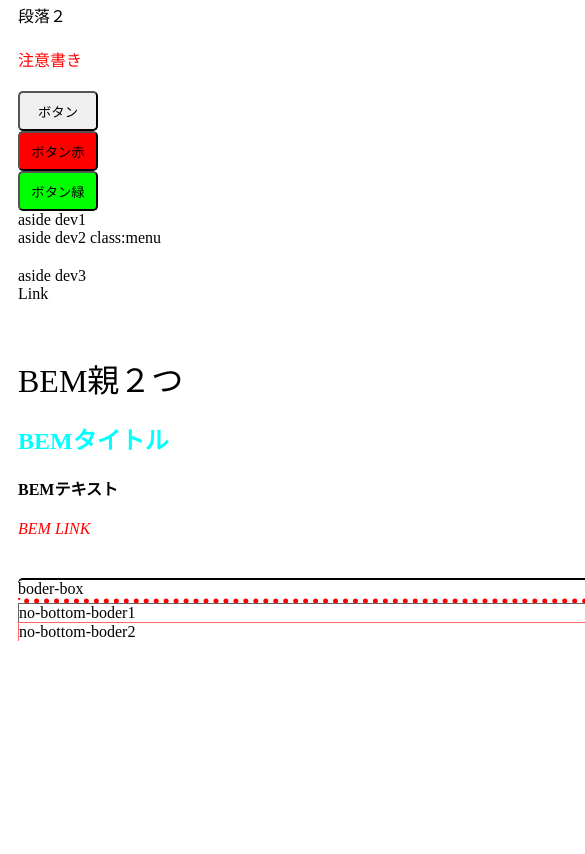
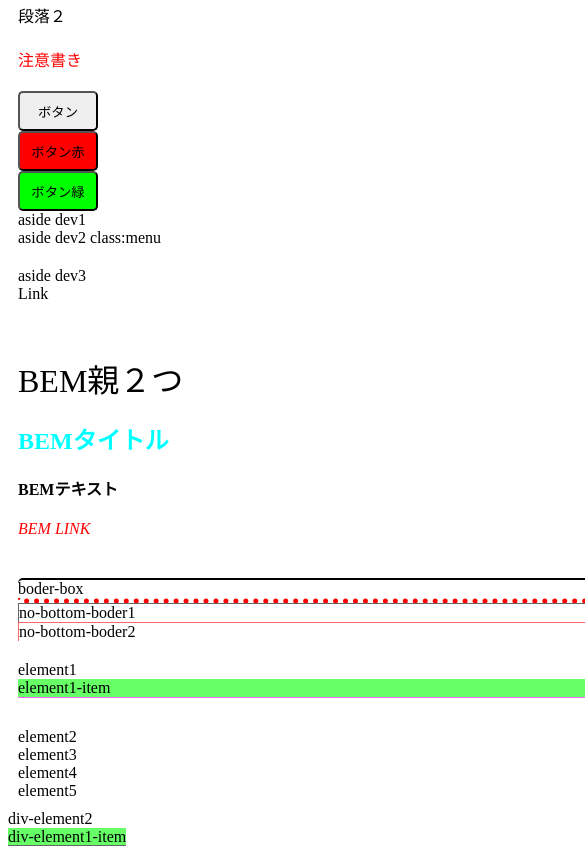
Before and after one commit to SS-520/SassStudy, a website: page index.html in a window 390 px wide. Shown: the part 434-1288 px from the top of the page, 585 px wide, since content can reach past the window. Before the commit the page ends 1093 px from the top, so only its background shows below. Drawn offline with Linux system fonts and the light colour scheme.

Commit message:
@at-rootの説明と使い方

```diff
--- a/index.html
+++ b/index.html
@@ -8,6 +8,7 @@
     <link rel="stylesheet" href="/css/lecture13.css" />
     <link rel="stylesheet" href="/css/lecture14.css" />
     <link rel="stylesheet" href="/css/lecture15.css" />
+    <link rel="stylesheet" href="/css/lecture16.css" />
     <title>Udemy Sass Sample</title>
   </head>
   <body id="top">
@@ -63,6 +64,20 @@
         <div class="no-bottom-boder2">no-bottom-boder2</div>
       </section>
       <!-- lecture14.css用↑ -->
+      <!-- lecture16.css用↓ -->
+      <section class="block">
+        <div class="element1">
+          element1
+          <div class="item">element1-item</div>
+        </div>
+        <div class="element2">element2</div>
+        <div class="element3">element3</div>
+        <div class="element4">element4</div>
+        <div class="element5">element5</div>
+      </section>
+      <div class="element2">div-element2</div>
+      <div class="element1"><dix class="item">div-element1-item</dix></div>
+      <!-- lecture16.css用↑ -->
     </main>
   </body>
 </html>
--- /dev/null
+++ b/scss/lecture16.scss
@@ -0,0 +1,46 @@
+/* @at-rootについて */
+.block {
+  .element1 {
+    width: 800px;
+  }
+
+  // 1つのエレメントに適用する場合
+  @at-root .element2 {
+    width: 1000px;
+  }
+
+  // 複数のエレメントに適用する場合
+  @at-root {
+    .element3 {
+      width: 1050px;
+    }
+    .element4 {
+      width: 1100px;
+    }
+  }
+
+  .element5 {
+    width: 500px;
+  }
+
+  // メディアクエリ内でも使える
+  @media screen and (max-width: 768px) {
+    width: 100%;
+    @at-root .item {
+      margin-bottom: 30px;
+      border-bottom: 1px double #666;
+    }
+    // メディアクエリの外に出したい場合
+    @at-root (without: media) {
+      .item {
+        border-bottom: 1px double #f6f;
+      }
+    }
+    // メディアクエリの中に残したい場合
+    @at-root (with: media) {
+      .item {
+        background-color: #6f6;
+      }
+    }
+  }
+}
```
Also changed, not shown: css/lecture16.css (added), 1 other file.
